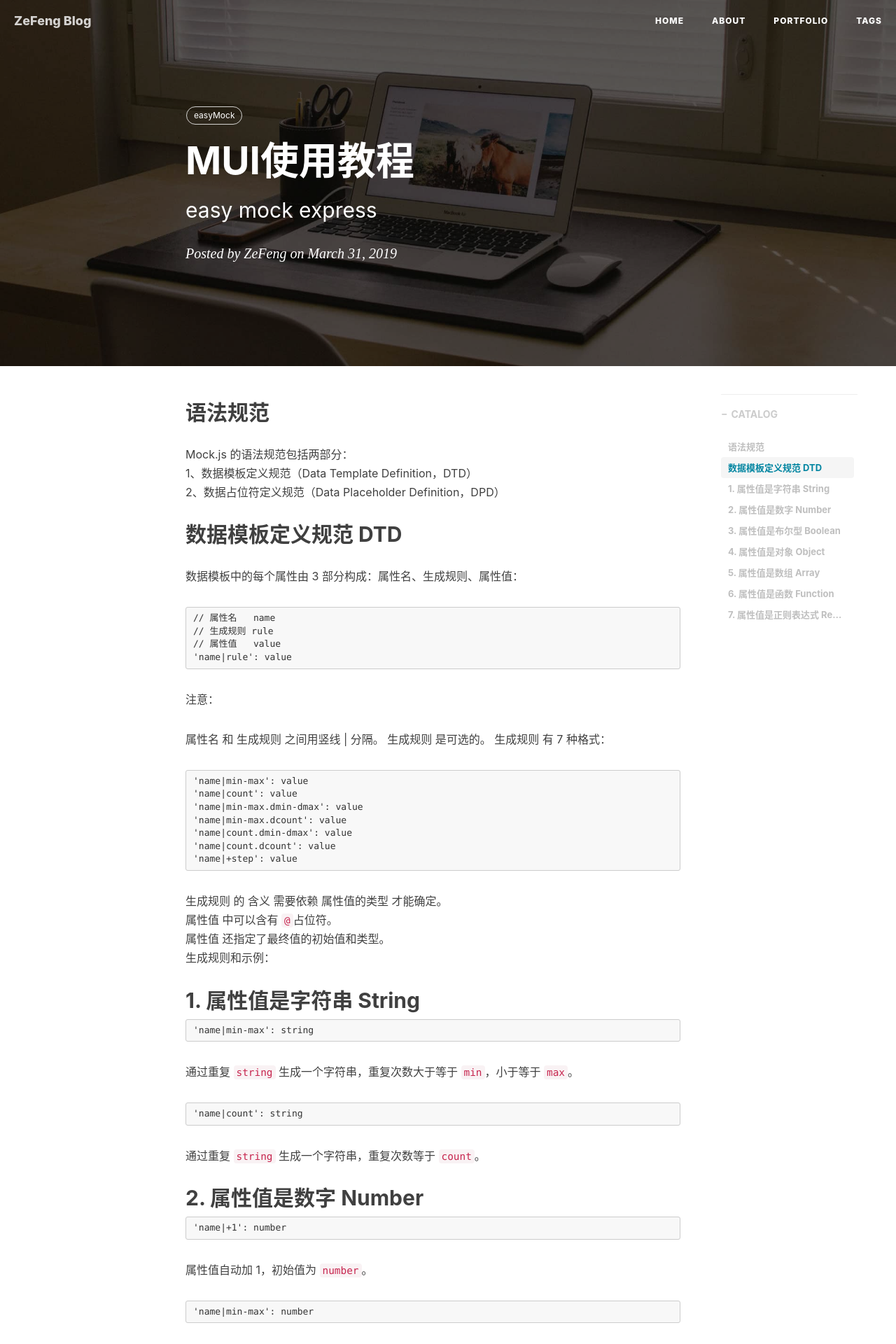
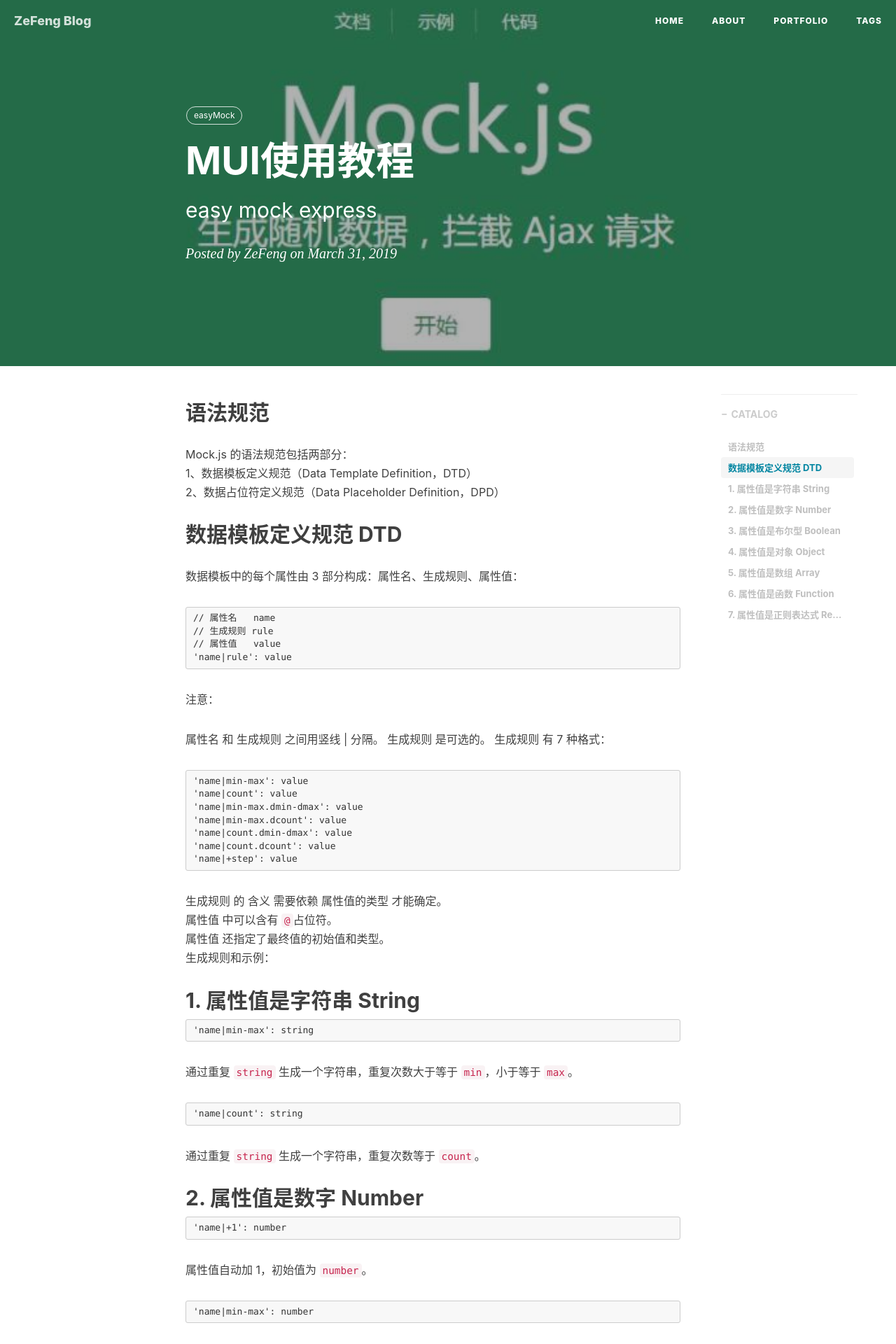
Before and after one commit to 00feng00/00feng00.github.io, a Jekyll site: the page built from _posts/2019-03-31-easyMock.markdown, in a window 1280 px wide. Shown: the top 1920 px of the page at 70% size. Built offline with Jekyll 4.4.1, drawn with Linux system fonts in a browser that asks for light colours; nearby versions of some CDN libraries; comment, search, counter and statistics services are not loaded.

Commit message:
Update 2019-03-31-easyMock.markdown

```diff
--- a/_posts/2019-03-31-easyMock.markdown
+++ b/_posts/2019-03-31-easyMock.markdown
@@ -4,7 +4,7 @@
 subtitle:     "easy mock express"
 date:         2019-03-31 10:05:00
 author:       "ZeFeng"
-header-img:   "img/home-bg-o.jpg"
+header-img:   "img/mockBg.jpg"
 header-mask:  0.3
 catalog:      true
 tags:
```
